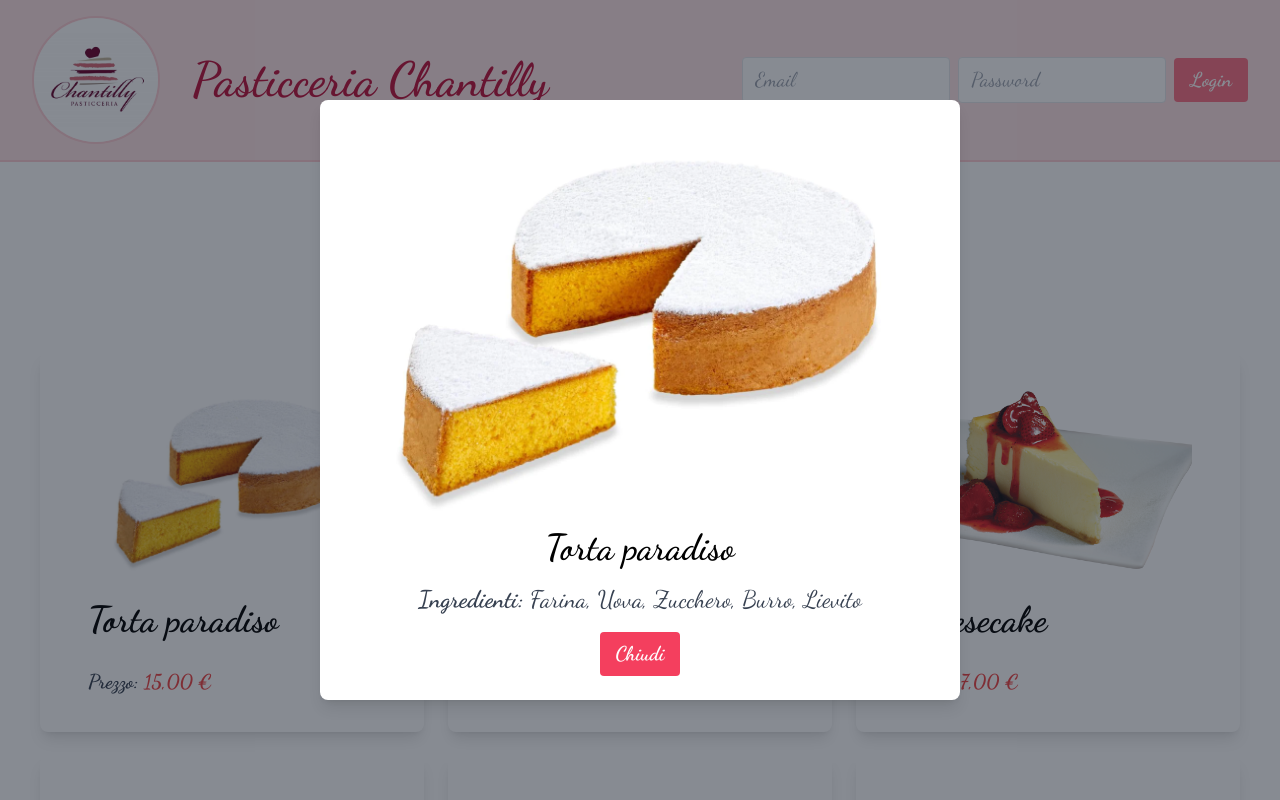
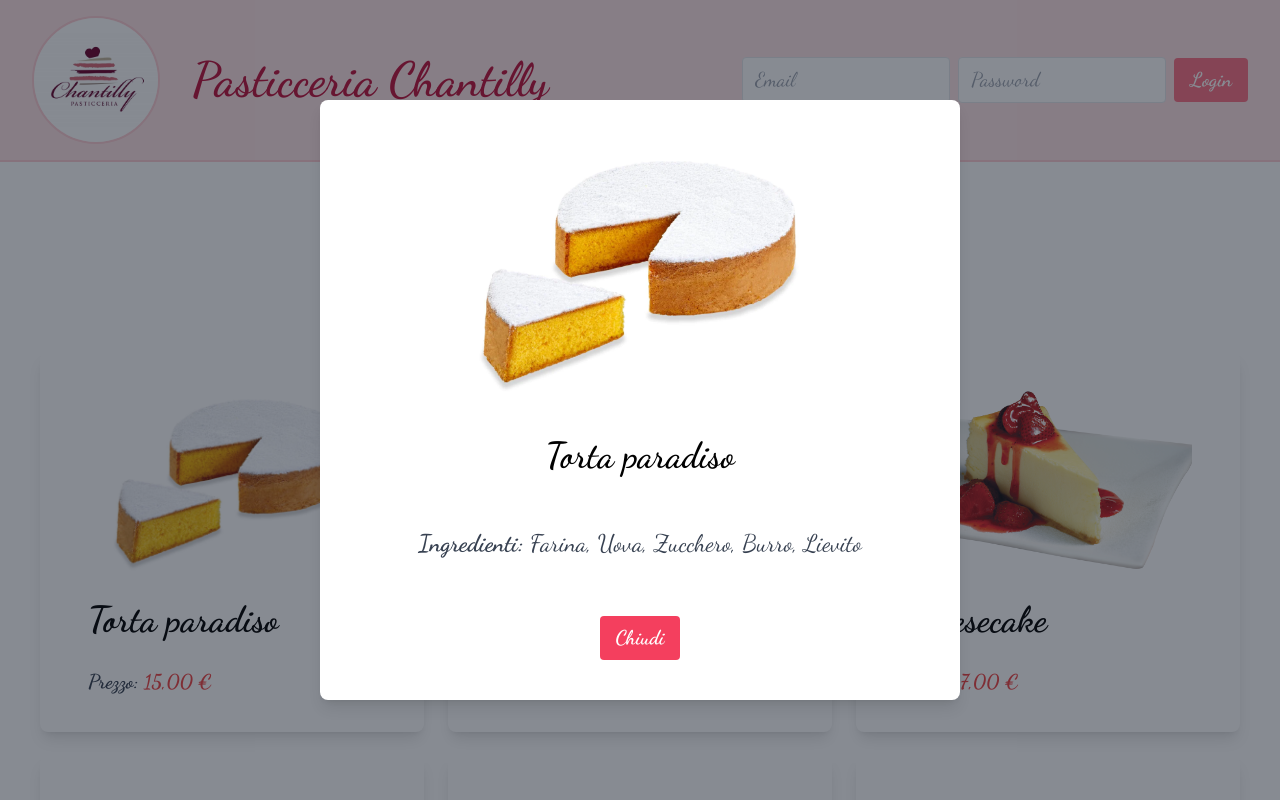
Before and after one commit to MCivas81/bakery-shop, a React (Create React App) app: page / in a window 1280 px wide. Both pictures are taken after a click on the picture 232 px from the left and 480 px from the top of the page. Shown: the top 800 px of the page. Built offline with nearby package versions, Linux system fonts and the light colour scheme.

Commit message:
fix fixed modal css

```diff
--- a/src/components/Modal.js
+++ b/src/components/Modal.js
@@ -1,16 +1,18 @@
 const Modal = ({ cake, setIsModalOpen }) => {
   return (
     <div className="fixed inset-0 z-50 flex items-center justify-center bg-gray-900 bg-opacity-50">
-      <div className="flex flex-col justify-evenly items-center bg-white p-6 rounded-lg shadow-lg mx-auto h-3/4 w-11/12 md:w-3/4 lg:w-2/3 xl:w-1/2">
-        <div className="flex justify-center items-center h-1/2 w-full h-full">
+      <div className="flex flex-col justify-between items-center bg-white p-10 rounded-lg shadow-lg mx-auto h-3/4 w-11/12 md:w-3/4 lg:w-2/3 xl:w-1/2">
+        <div className="flex justify-center items-center h-1/2 w-full max-h-96">
           <img src={cake.image} alt={cake.name} className="mx-auto w-full h-full object-contain" />
         </div>
-        <p className="text-3xl font-semibold mb-4 sm:text-4xl">{cake.name}</p>
-        <p className="text-xl text-gray-700 sm:text-2xl">
-          <span className="font-bold">Ingredienti:</span> {cake.ingredients.join(', ')}
-        </p>
+        <div className="flex flex-col flex-grow w-full justify-evenly items-center">
+          <p className="text-3xl font-semibold mb-4 sm:text-4xl">{cake.name}</p>
+          <p className="text-xl text-gray-700 sm:text-2xl">
+            <span className="font-bold">Ingredienti:</span> {cake.ingredients.join(', ')}
+          </p>
+        </div>
         <button
-          className="bg-rose-500 hover:bg-rose-700 text-xl text-white font-bold py-2 px-4 rounded mt-4"
+          className="bg-rose-500 hover:bg-rose-700 text-xl text-white font-bold py-2 px-4 rounded mt-5"
           onClick={() => setIsModalOpen(false)}
         >
           Chiudi
```
